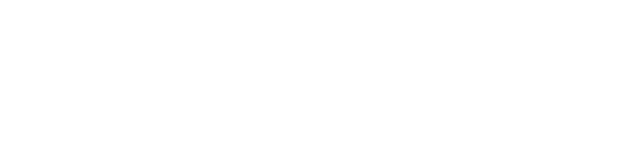
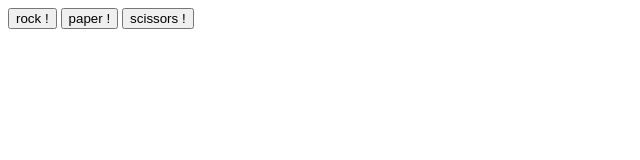
Before and after one commit to hera-em/rock-paper-scissors, a plain HTML site: page index.html in a window 1280 px wide. Shown: the whole page, without its empty margins (0-640 px from the left). Drawn offline with Linux system fonts and the light colour scheme.

Commit message:
Add buttons to play round

```diff
--- a/index.html
+++ b/index.html
@@ -4,8 +4,13 @@
     <meta charset="UTF-8">
     <meta name="viewport" content="width=device-width, initial-scale=1.0">
     <title>Rock Paper Scissors</title>
+    <script src="script.js" defer></script>
 </head>
 <body>
-    <script src="script.js"></script>
+    <div>
+        <button id="rock">rock !</button>
+        <button id="paper">paper !</button>
+        <button id="scissors">scissors !</button>
+    </div>
 </body>
 </html>
--- a/script.js
+++ b/script.js
@@ -2,6 +2,16 @@ let humanSelection = "";
 let computerSelection = "";
 let humanScore = 0;
 let computerScore = 0;
+
+const rock = document.querySelector("#rock");
+const paper = document.querySelector("#paper");
+const scissors = document.querySelector("#scissors");
+
+rock.addEventListener('click', () => playRound("rock", getComputerChoice()));
+paper.addEventListener('click', () => playRound("paper", getComputerChoice()));
+scissors.addEventListener('click', () => playRound("scissors", getComputerChoice()));
+
+
 
 function getComputerChoice() {
     let roll = Math.floor(Math.random() * 3);
```
